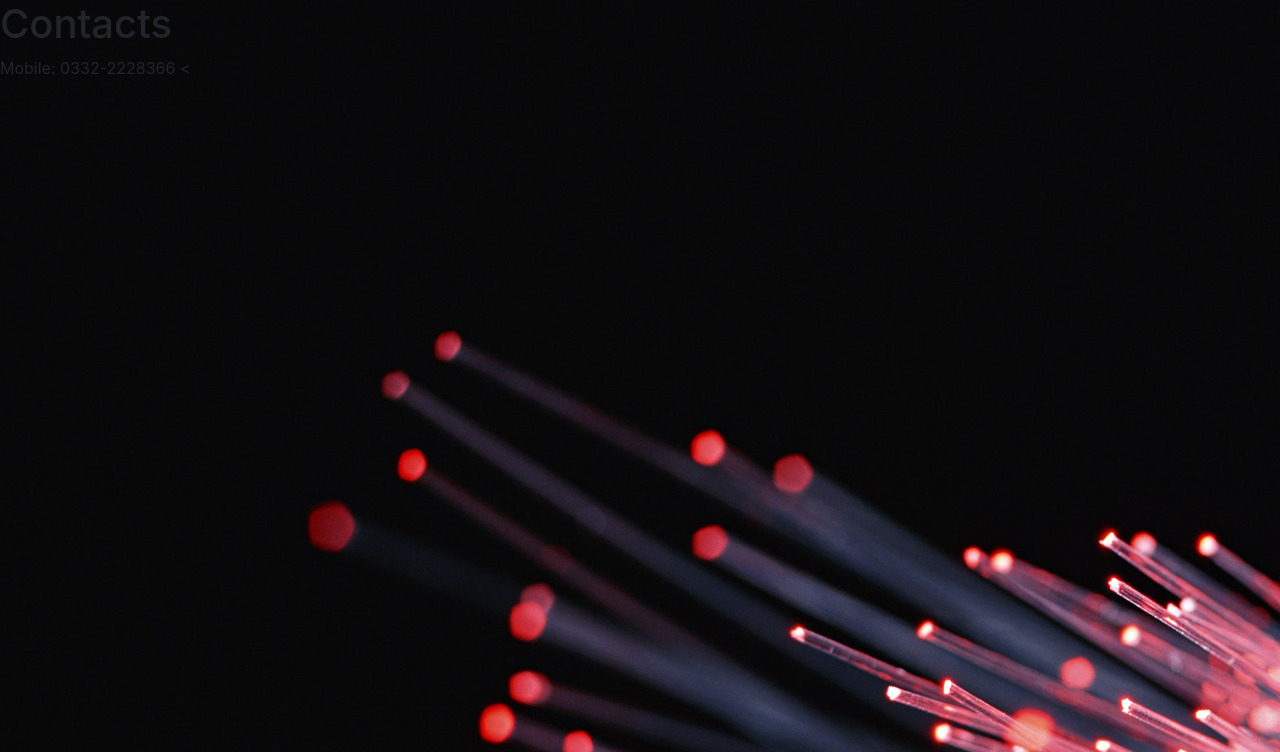
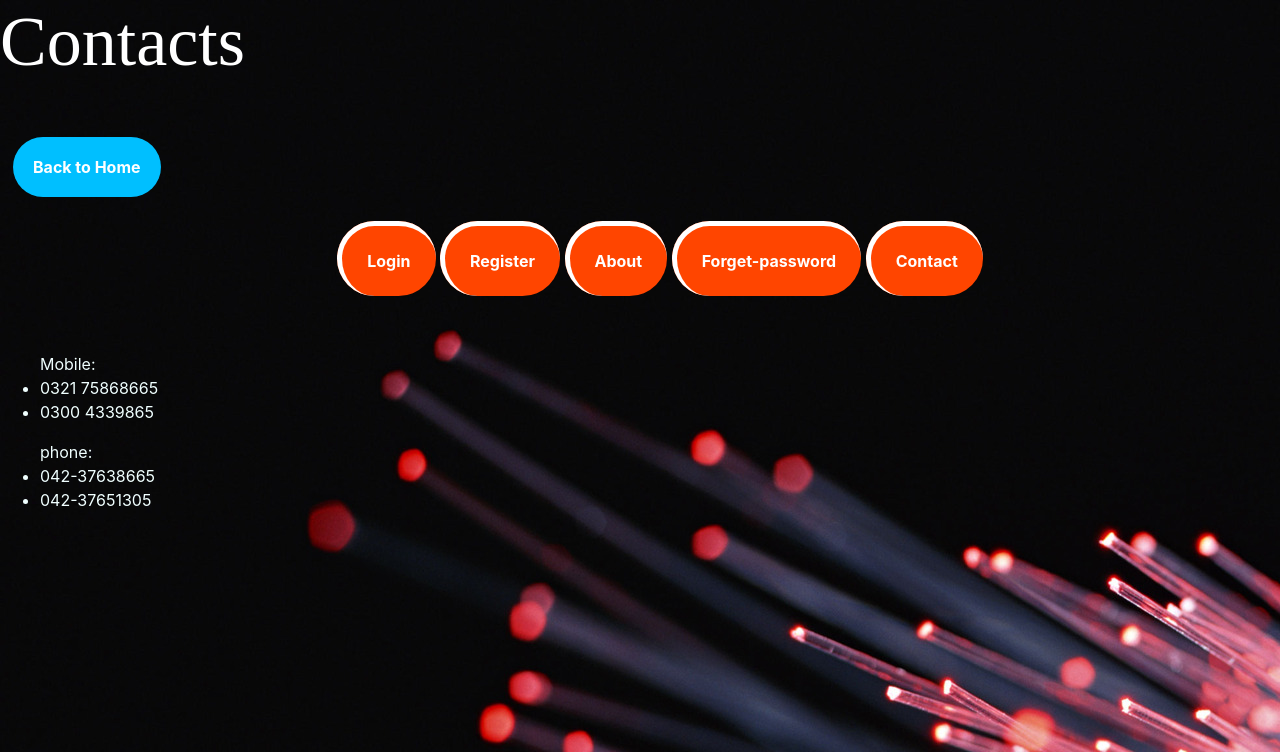
Before and after one commit to mrabdullahsaigal/Project, a PHP site: page /contacts.html in a window 1280 px wide. Shown: the top 752 px of the page. Run offline with PHP 8.4, Linux system fonts and the light colour scheme.

Commit message:
contact add and css style

```diff
--- a/contacts.html
+++ b/contacts.html
@@ -8,11 +8,48 @@
     <link rel="stylesheet" href="https://stackpath.bootstrapcdn.com/bootstrap/4.3.1/css/bootstrap.min.css" integrity="sha384-ggOyR0iXCbMQv3Xipma34MD+dH/1fQ784/j6cY/iJTQUOhcWr7x9JvoRxT2MZw1T" crossorigin="anonymous">
 </head>
 <body>
-<h1>Contacts</h1>
+<h1 ><pre>Contacts</pre></h1>
+
+<div class="mt-5 btn btn-primay bg bg-" >
+    <a href="index.html" class="home-icon"><b>Back to Home</b></a>
+
+</div>
+
+<div>
+    <nav class="contactnav">
+        <ul>
+
+            <li><a href="login.html"><b>Login</b></a></li>
+            <li><a href="signup.html"><b>Register</b></a></li>
+            <li><a href="about.html"><b>About</b></a></li>
+            <li><a href="Forget-password.html"><b>Forget-password</b></a></li>
+            <li><a href="Contact.html"><b>Contact</b></a></li>
+        </ul>
+
+    </nav>
+
+</div>
+
 <form>
-<label>Mobile: 0332-2228366</label>
-   <
+    <tr>
+        <td>
+            <ul>
+            Mobile:<li>
+                0321 75868665</li>
+                    <li>0300 4339865</li>
+            </ul>
+            <ul>
+                phone:
+                <li>042-37638665</li>
+                <li>042-37651305</li>
+
+                </ul>
+
+        </td>
+    </tr>
+
 </form>
+
 <script src="https://code.jquery.com/jquery-3.3.1.slim.min.js" integrity="sha384-q8i/X+965DzO0rT7abK41JStQIAqVgRVzpbzo5smXKp4YfRvH+8abtTE1Pi6jizo" crossorigin="anonymous"></script>
 <script src="https://cdnjs.cloudflare.com/ajax/libs/popper.js/1.14.7/umd/popper.min.js" integrity="sha384-UO2eT0CpHqdSJQ6hJty5KVphtPhzWj9WO1clHTMGa3JDZwrnQq4sF86dIHNDz0W1" crossorigin="anonymous"></script>
 <script src="https://stackpath.bootstrapcdn.com/bootstrap/4.3.1/js/bootstrap.min.js" integrity="sha384-JjSmVgyd0p3pXB1rRibZUAYoIIy6OrQ6VrjIEaFf/nJGzIxFDsf4x0xIM+B07jRM" crossorigin="anonymous"></script>
--- a/css1.css
+++ b/css1.css
@@ -1,56 +1,137 @@
-body
-{
+body {
     background-image: url(login.jpg);
     color: white;
 }
-.rdis
-{
+.rdis {
     border-radius: 90px;
 }
 
-.login-btn
-{
+.login-btn {
     margin-left: 130px;
     border-radius: 10px;
-    width:30%;
+    width: 30%;
 }
-.login-btn:hover
-{
-    background-color:chartreuse;
-    color:white;
+
+.login-btn:hover {
+    background-color: chartreuse;
+    color: white;
     transition: 0.4s;
     border-color: lemonchiffon;
 }
-.login-label
-{
+
+.login-label {
     text-align: center;
     padding: 5px;
     text-decoration: underline;
     color: white;
     margin-left: -40px;
 }
-.bg-form
-{
+
+.bg-form {
     padding: 40px;
 }
-h1 pre
-{
-    font-size:70px;
+
+h1 pre {
+    font-size: 70px;
     font-family: serif;
     color: white;
 }
-.home-icon
-{
+
+.home-icon {
     padding: 20px;
-    background-color:deepskyblue;
-    color:white;
+    background-color: deepskyblue;
+    color: white;
     text-decoration: none;
     border-radius: 90px;
 }
-.home-icon:hover
-{
-    background-color:chartreuse;
-    color:white;
+
+.home-icon:hover {
+    background-color: chartreuse;
+    color: white;
     transition: 0.4s;
     text-decoration: none;
 }
+
+
+nav ul {
+    float: right;
+
+}
+
+nav ul li {
+    list-style-type: none;
+    display: inline-block;
+    line-height: 50px;
+    line-height: 150px;
+}
+
+nav ul li a {
+    color: white;
+    padding: 25px;
+    text-decoration: none;
+    background-color: orangered;
+    border-radius: 90px;
+    border: 5px solid white;
+border-bottom: 10em ;
+    border-right: 20px;
+
+}
+
+nav ul li a:hover {
+    color: white;
+    background-color: darkgreen;
+    transition: 1s all;
+    text-decoration: none;
+}
+
+
+.rdis {
+    border-radius: 90px;
+}
+
+.date {
+    border-radius: 90px;
+    padding: 10px;
+    background-color: black;
+    color: wheat;
+}
+
+.home-icon {
+    padding: 20px;
+    background-color: deepskyblue;
+    color: white;
+    text-decoration: none;
+    border-radius: 90px;
+}
+
+.login-btn {
+    margin-left: 130px;
+    border-radius: 10px;
+    width: 30%;
+}
+
+.login-btn:hover {
+    background-color: chartreuse;
+    color: white;
+    transition: 0.4s;
+    border-color: lemonchiffon;
+}
+
+form
+{
+    color: azure;
+}
+.contactnav
+{
+
+    display: flex;
+    justify-content: center;
+ order: 10;
+
+
+
+}
+.navs
+{
+    margin-top: 20px;
+}
```
Also changed, not shown: index.html (+10 -50 lines).
